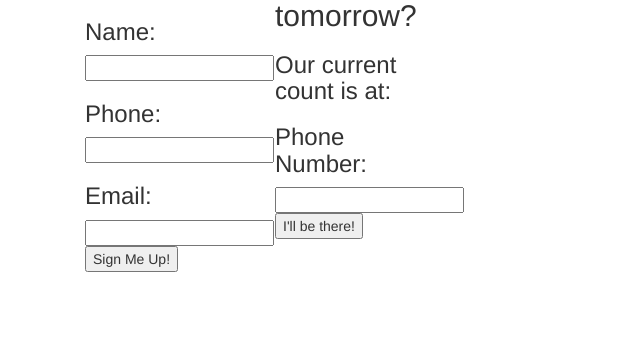
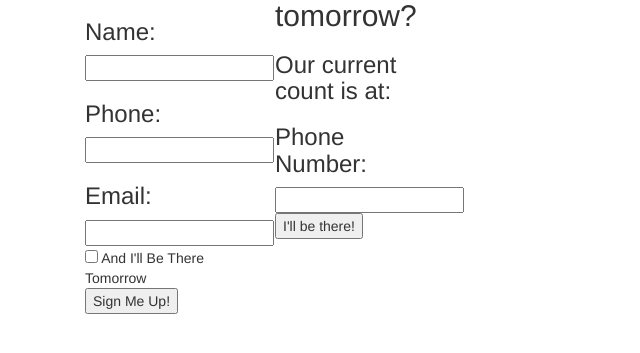
Before and after one commit to bjcohen1/rsvp_app, a Flask app: page / in a window 1280 px wide. Shown: the part 157-510 px from the top of the page, without its empty margins (0-640 px from the left). Run offline with Flask 2, Linux system fonts and the light colour scheme; some libraries are stand-ins or nearby versions.

Commit message:
feat: Include tomorrow rsvp with initial sign up

```diff
--- a/templates/homepage.html
+++ b/templates/homepage.html
@@ -12,7 +12,12 @@
                 <h3> Phone: </h3> <input type = 'text' name = 'phone'>
                 <h3> Email: </h3> <input type = 'email' name = 'email'>
 
-                <input type = 'submit' value = "Sign Me Up!">
+                <input type = 'checkbox' name = 'tomorrow'>
+                <span>And I'll Be There Tomorrow</span>
+
+                <br>
+
+                <input type = 'submit' value = 'Sign Me Up!'>
 
             </form>
         </div>
```
